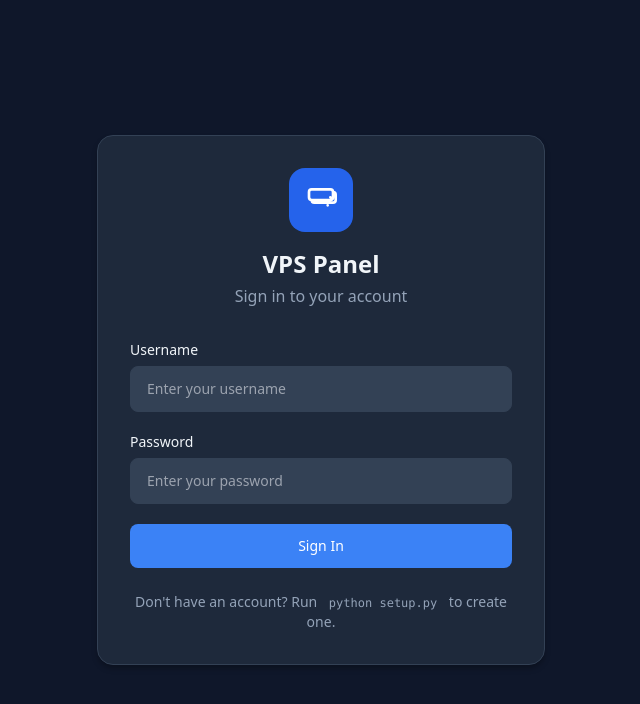
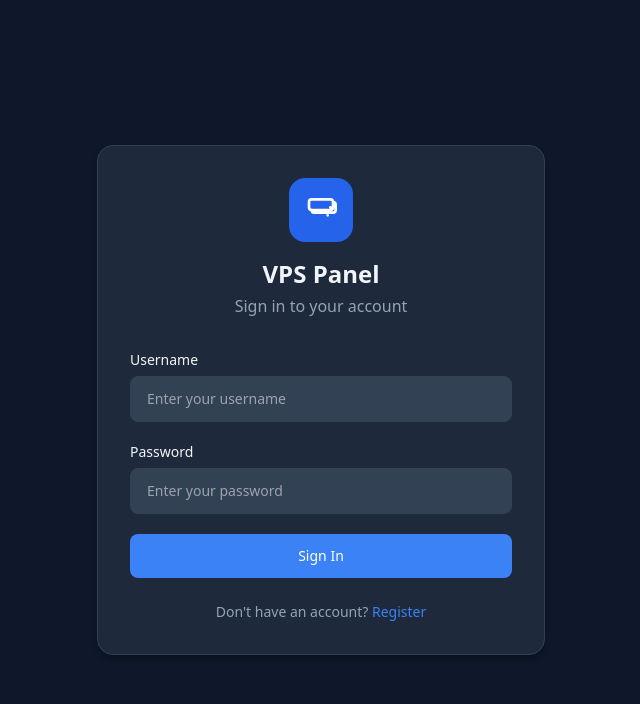
Before and after one commit to XARV-XIER/ph-panel, a Flask app: page /login in a window 1280 px wide. Shown: the top 704 px of the page, without its empty margins (319-959 px from the left). Run offline with Flask 3, Linux system fonts and the light colour scheme; data comes from the database, SQL or seed files in the repository; some libraries are stand-ins or nearby versions.

Commit message:
Update login prompt to include registration link

```diff
--- a/app/templates/login.html
+++ b/app/templates/login.html
@@ -36,7 +36,7 @@
         </form>
 
         <div class="mt-6 text-center text-sm text-muted">
-            <p>Don't have an account? Run <code class="px-2 py-0.5 bg-tertiary rounded text-xs">python setup.py</code> to create one.</p>
+            <p>Don't have an account? <a href="{{ url_for('register') }}" class="text-primary-500 hover:underline">Register</a></p>
         </div>
     </div>
 </div>
```
